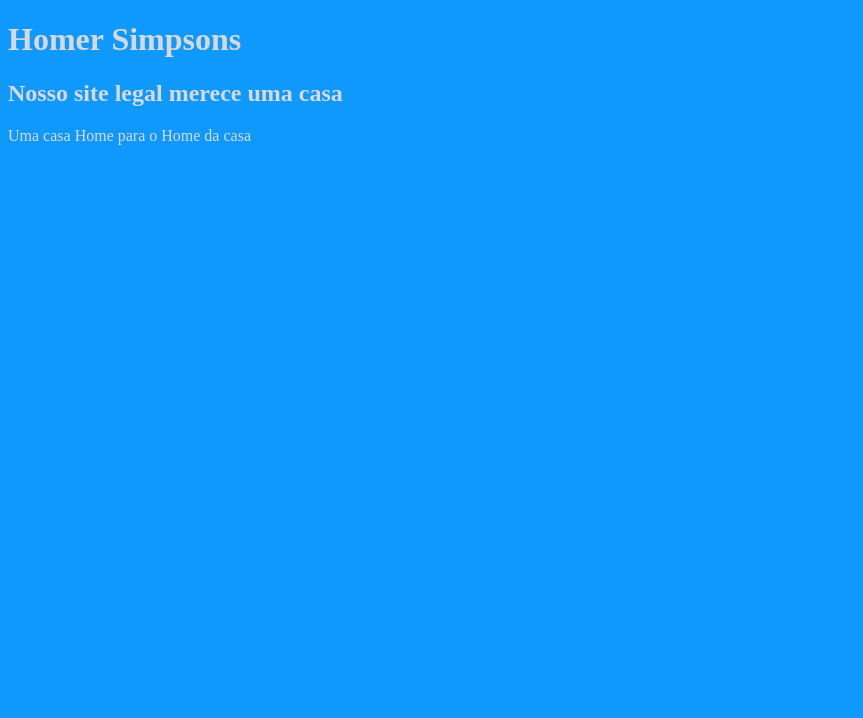
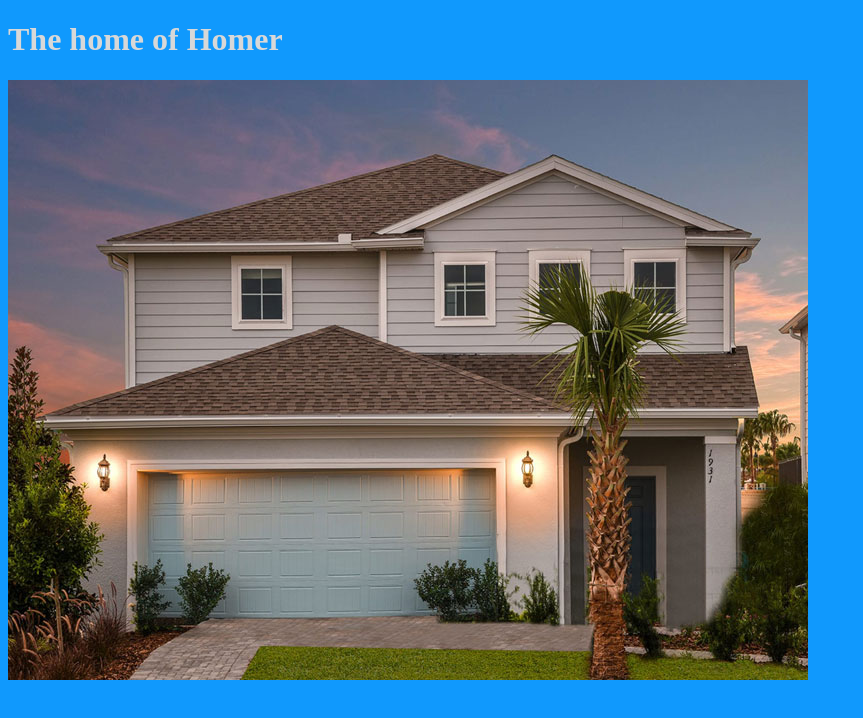
Before and after one commit to nicolevitoria8/teste-github, a plain HTML site: page home.html in a window 1280 px wide. Shown: the whole page, without its empty margins (0-863 px from the left). Drawn offline with Linux system fonts and the light colour scheme.

Commit message:
Alterado a página home e adicionada uma imagem

```diff
--- a/home.html
+++ b/home.html
@@ -7,8 +7,9 @@
     <title>Home</title>
 </head>
 <body style="background-color: #1099fd; color: #d8d8d8;">
-    <h1>Homer Simpsons</h1>
-    <h2>Nosso site legal merece uma casa</h2>
-    <p>Uma casa Home para o Home da casa</p>
+    <h1>The home of Homer</h1>
+    <div class="margin:10%; border: 2px solid #c8c8c8">
+         <img src="./imgs/casa.jpg">
+    </div>
 </body>
 </html>
```
Also changed, not shown: imgs/casa.jpg (added).
